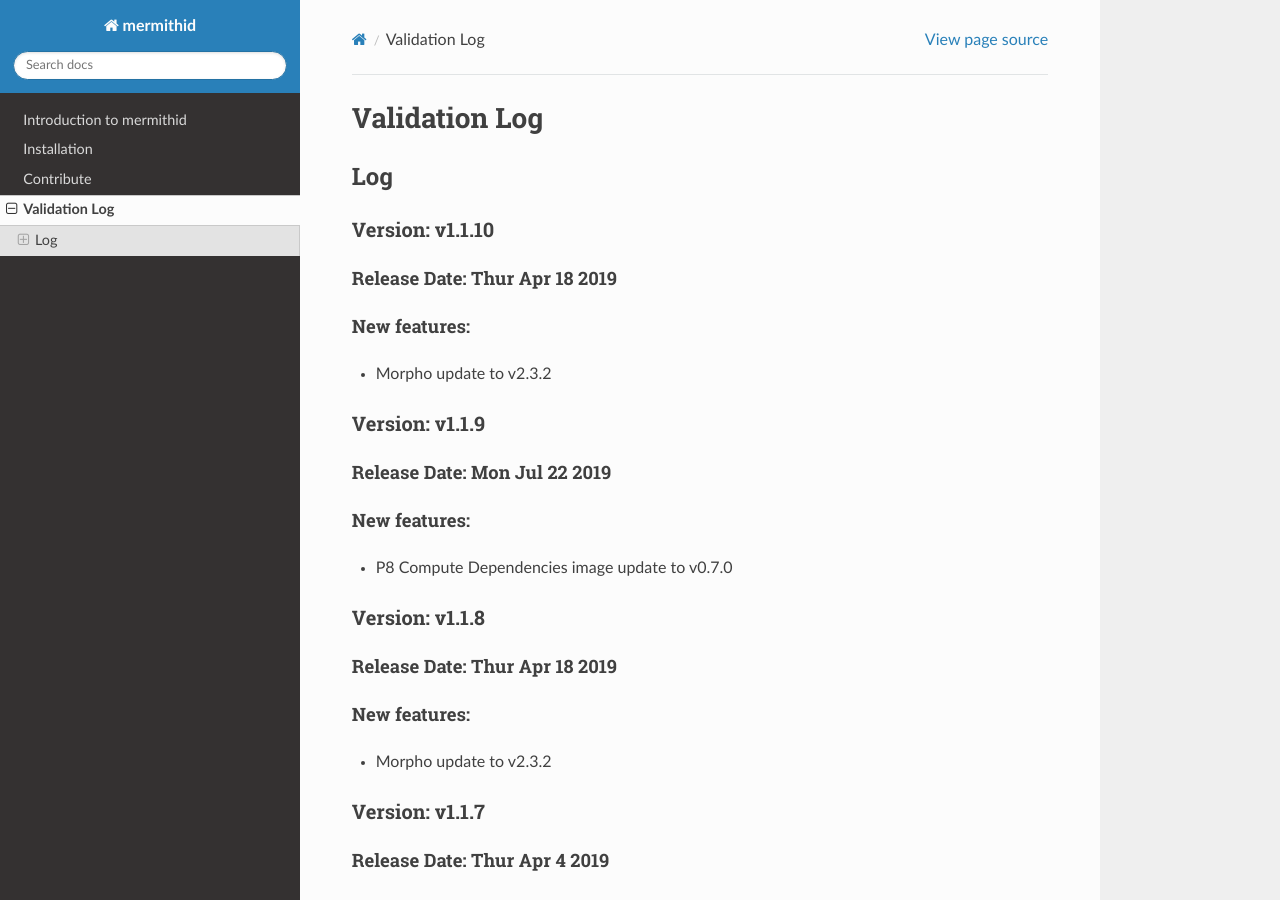
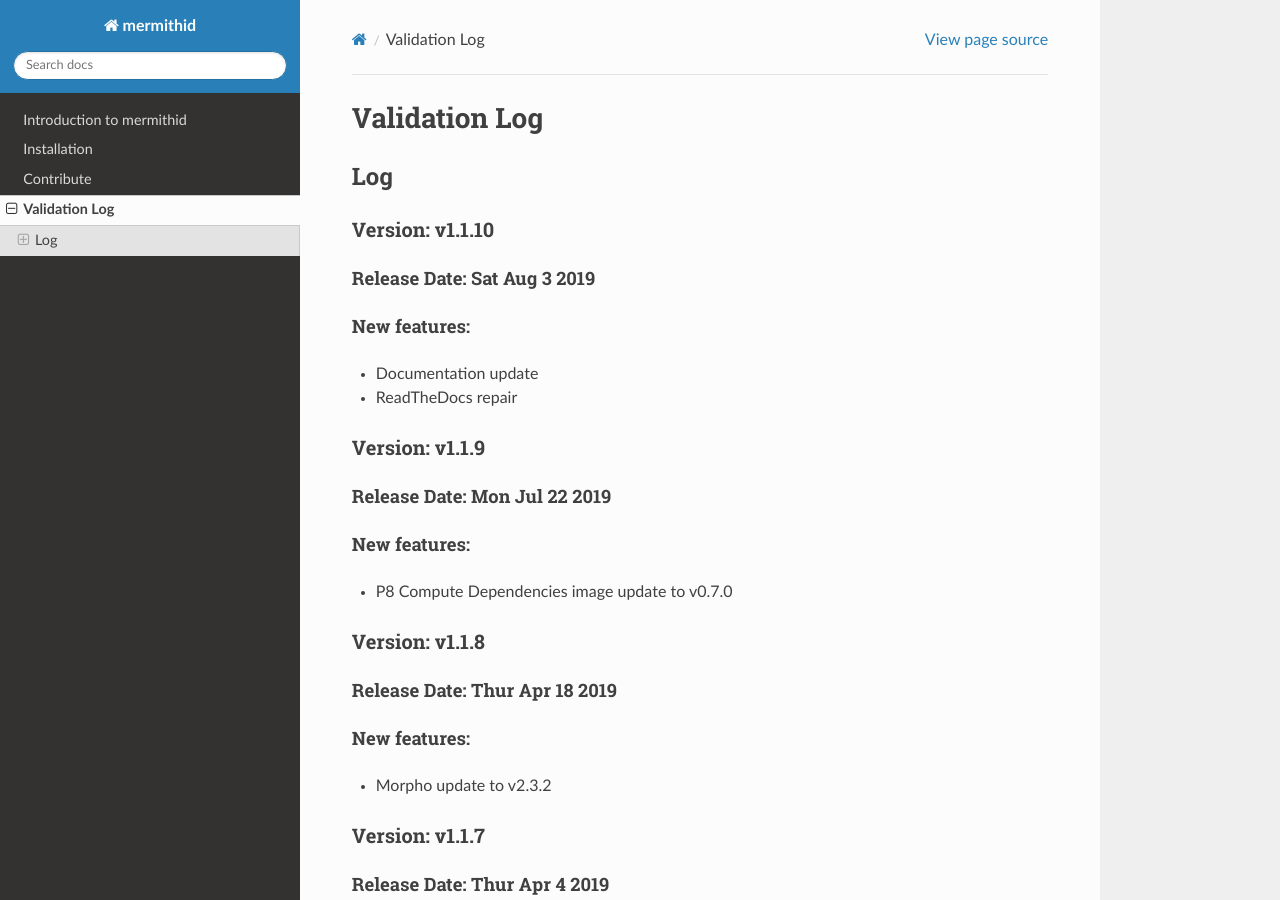
Before and after one commit to project8/mermithid, a Sphinx documentation site: the page built from documentation/validation_log.rst, in a window 1280 px wide and 900 px high. Built offline with Sphinx 7.4.7 and the Read the Docs theme 2.0.0, drawn with Linux system fonts in a browser that asks for light colours; pages that are not in the unit, such as notebooks, are missing from menus.

Commit message:
Missed some fields in validation log

```diff
--- a/documentation/validation_log.rst
+++ b/documentation/validation_log.rst
@@ -7,13 +7,14 @@ Log
 Version: v1.1.10
 ~~~~~~~~~~~~~~~~
 
-Release Date: Thur Apr 18 2019
+Release Date: Sat Aug 3 2019
 '''''''''''''''''''''''''''''
 
 New features:
 '''''''''''''
 
-* Morpho update to v2.3.2
+* Documentation update
+* ReadTheDocs repair
 
 Version: v1.1.9
 ~~~~~~~~~~~~~~~
```
